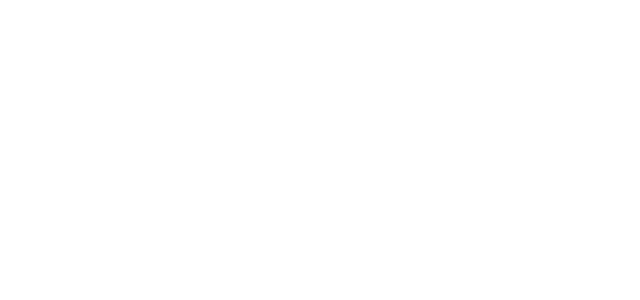
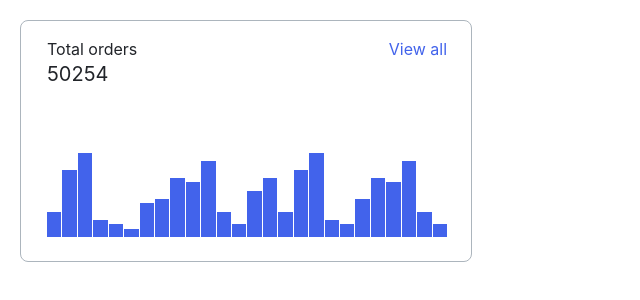
Before and after one commit to js-tasks-ru/htmlcss-20231027_egor3, a website: page 04-lection2/01-histogram/index.html in a window 1280 px wide. Shown: the whole page, without its empty margins (0-640 px from the left). Drawn offline with Linux system fonts and the light colour scheme.

Commit message:
Implement histogram component

```diff
--- a/04-lection2/01-histogram/histogram.css
+++ b/04-lection2/01-histogram/histogram.css
@@ -0,0 +1,52 @@
+.histogram {
+  border: 1px solid var(--grey-3);
+  border-radius: 8px;
+  padding: 16px 24px 24px 26px;
+  display: flex;
+  flex-direction: column;
+  justify-content: space-between;
+}
+.histogram__top {
+  display: flex;
+  flex-direction: row;
+  justify-content: space-between;
+}
+.histogram__title {
+  color: var(--black);
+  font-family: Inter;
+  font-size: 16px;
+  font-style: normal;
+  font-weight: 400;
+  line-height: 24px;
+}
+.histogram__numbers {
+  margin-top: 6px;
+  color: var(--black);
+  font-family: Inter;
+  font-size: 20px;
+  font-style: normal;
+  font-weight: 400;
+  line-height: 26px;
+}
+.histogram__link {
+  color: var(--blue);
+  font-family: Inter;
+  font-size: 16px;
+  font-style: normal;
+  font-weight: 400;
+  line-height: 24px;
+  cursor: pointer;
+}
+.histogram__bottom {
+  display: flex;
+  flex-direction: row;
+  column-gap: 1px;
+  flex-grow: 0.56;
+  align-items: flex-end;
+}
+
+.histogram__bar {
+  height: 100%;
+  background-color: var(--blue);
+  flex-grow: 1;
+}
--- a/04-lection2/01-histogram/index.html
+++ b/04-lection2/01-histogram/index.html
@@ -4,8 +4,58 @@
     <head>
         <link rel="stylesheet" href="../../assets/css/main.css">
         <link rel="stylesheet" href="./histogram.css">
+        <style>
+            .wrapper {
+                padding: 20px;
+            }
+            .wrapper__histogram {
+                /* height: 120px; */
+                /* height: 150px; */
+                /* height: 180px; */
+                width: 400px;
+                height: 200px;
+            }
+        </style>
     </head>
     <body>
-
+        <div class="wrapper">
+            <article class="histogram wrapper__histogram">
+                <div class="histogram__top">
+                    <div>
+                        <h3 class="histogram__title">Total orders</h3>
+                        <span class="histogram__numbers">50254</span>
+                    </div>
+                    <a class="histogram__link" title="View all orders in this link">View all</a>
+                </div>
+                <div class="histogram__bottom">
+                    <div class="histogram__bar" style="height: 30%"></div>
+                    <div class="histogram__bar" style="height: 80%"></div>
+                    <div class="histogram__bar" style="height: 100%"></div>
+                    <div class="histogram__bar" style="height: 20%"></div>
+                    <div class="histogram__bar" style="height: 15%"></div>
+                    <div class="histogram__bar" style="height: 10%"></div>
+                    <div class="histogram__bar" style="height: 40%"></div>
+                    <div class="histogram__bar" style="height: 45%"></div>
+                    <div class="histogram__bar" style="height: 70%"></div>
+                    <div class="histogram__bar" style="height: 65%"></div>
+                    <div class="histogram__bar" style="height: 90%"></div>
+                    <div class="histogram__bar" style="height: 30%"></div>
+                    <div class="histogram__bar" style="height: 15%"></div>
+                    <div class="histogram__bar" style="height: 55%"></div>
+                    <div class="histogram__bar" style="height: 70%"></div>
+                    <div class="histogram__bar" style="height: 30%"></div>
+                    <div class="histogram__bar" style="height: 80%"></div>
+                    <div class="histogram__bar" style="height: 100%"></div>
+                    <div class="histogram__bar" style="height: 20%"></div>
+                    <div class="histogram__bar" style="height: 15%"></div>
+                    <div class="histogram__bar" style="height: 45%"></div>
+                    <div class="histogram__bar" style="height: 70%"></div>
+                    <div class="histogram__bar" style="height: 65%"></div>
+                    <div class="histogram__bar" style="height: 90%"></div>
+                    <div class="histogram__bar" style="height: 30%"></div>
+                    <div class="histogram__bar" style="height: 15%"></div>
+                </div>
+            </article>
+        </div>
     </body>
 </html>
```
